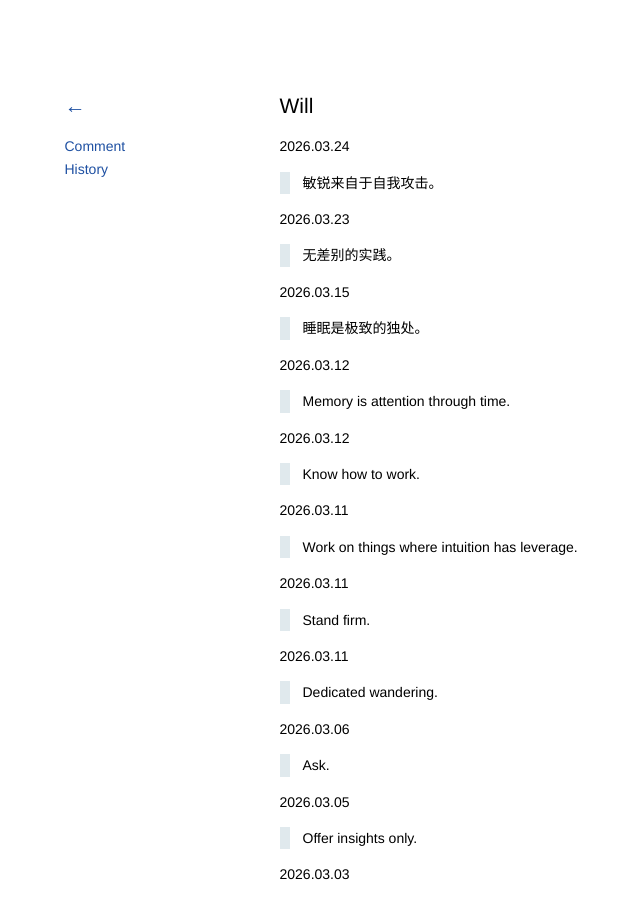
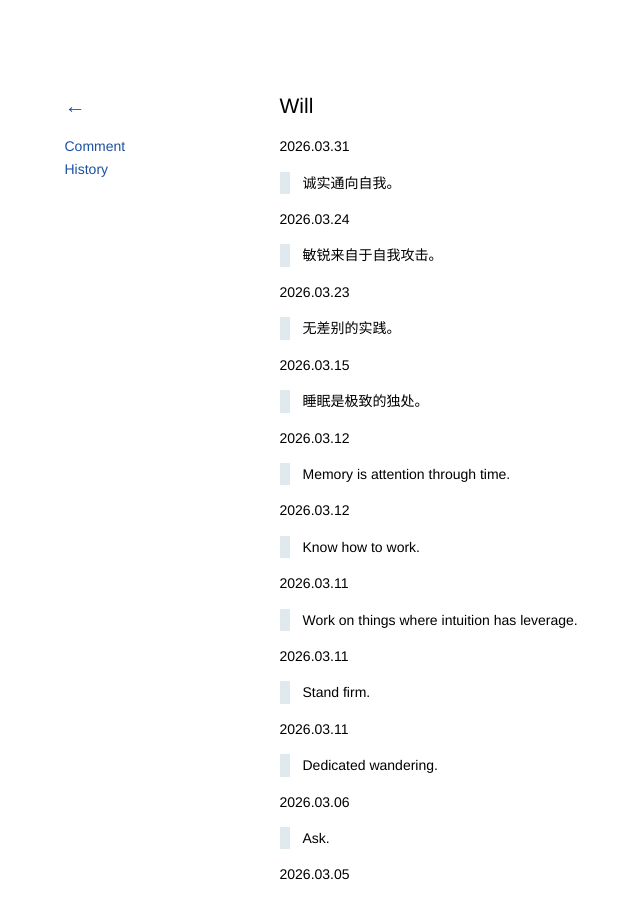
Before and after one commit to kidlj/awei, a Jekyll site: the page built from _wiki/will.md, in a window 1280 px wide and 900 px high. Shown: the whole window, without its empty margins (68-708 px from the left). Built offline with Jekyll 4.4.1, drawn with Linux system fonts in a browser that asks for light colours.

Commit message:
update will

```diff
--- a/_wiki/will.md
+++ b/_wiki/will.md
@@ -1,6 +1,10 @@
 ---
 title: Will
 ---
+
+2026.03.31
+
+> 诚实通向自我。
 
 2026.03.24
 
```
